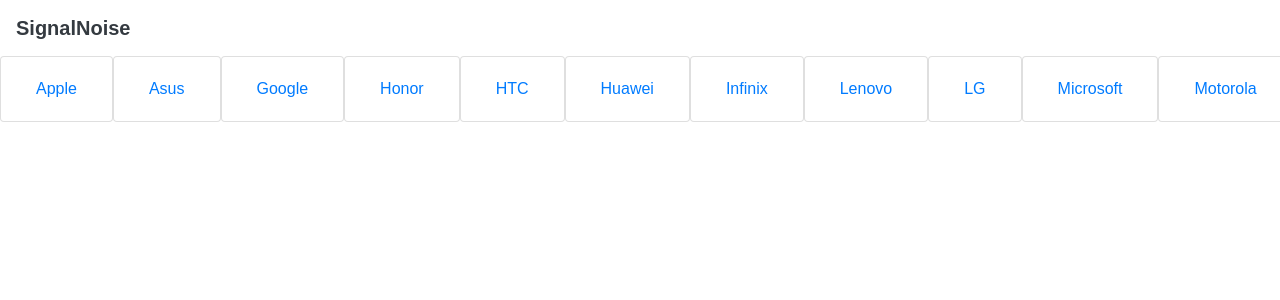
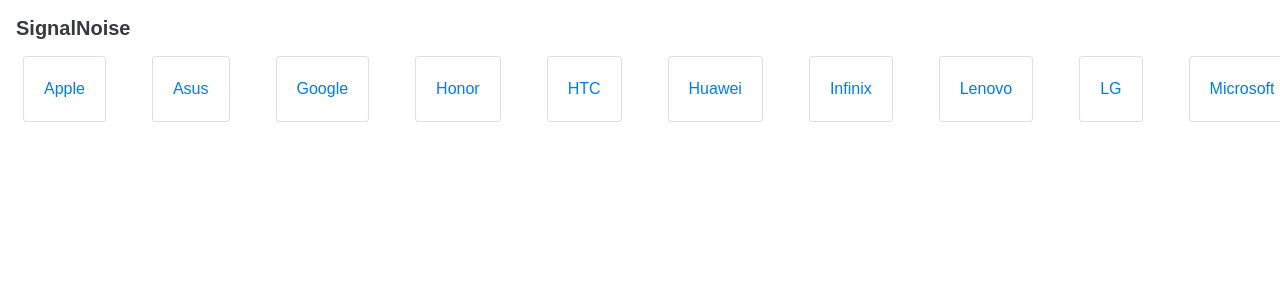
Before and after one commit to signalnoiseongithub/www, a Jekyll site: the page built from smartphone.html, in a window 1280 px wide. Shown: the top 300 px of the page. Built offline with Jekyll 4.4.1, drawn with Linux system fonts in a browser that asks for light colours; some web fonts are replaced.

Commit message:
Update smartphone.html

```diff
--- a/smartphone.html
+++ b/smartphone.html
@@ -4,14 +4,16 @@ title: Smartphone
 ---
 
 <section class="container-fluid">
-  <nav class="row d-flex flex-row flex-nowrap justify-content-around overflow-auto">
+  <nav class="row d-flex flex-row flex-nowrap overflow-auto">
 
     {% for smartphone in site.data.navigation.smartphone %}
-    <div class="col-auto card">
-      <div class="card-body">
-        <p class="card-text">
-          <a href="#" class="stretched-link">{{ smartphone.brand }}</a>
-        </p>
+    <div class="col-auto mx-2">
+      <div class="card">
+        <div class="card-body">
+          <p class="card-text">
+            <a href="#" class="stretched-link">{{ smartphone.brand }}</a>
+          </p>
+        </div>
       </div>
     </div>
     {% endfor %}
```
